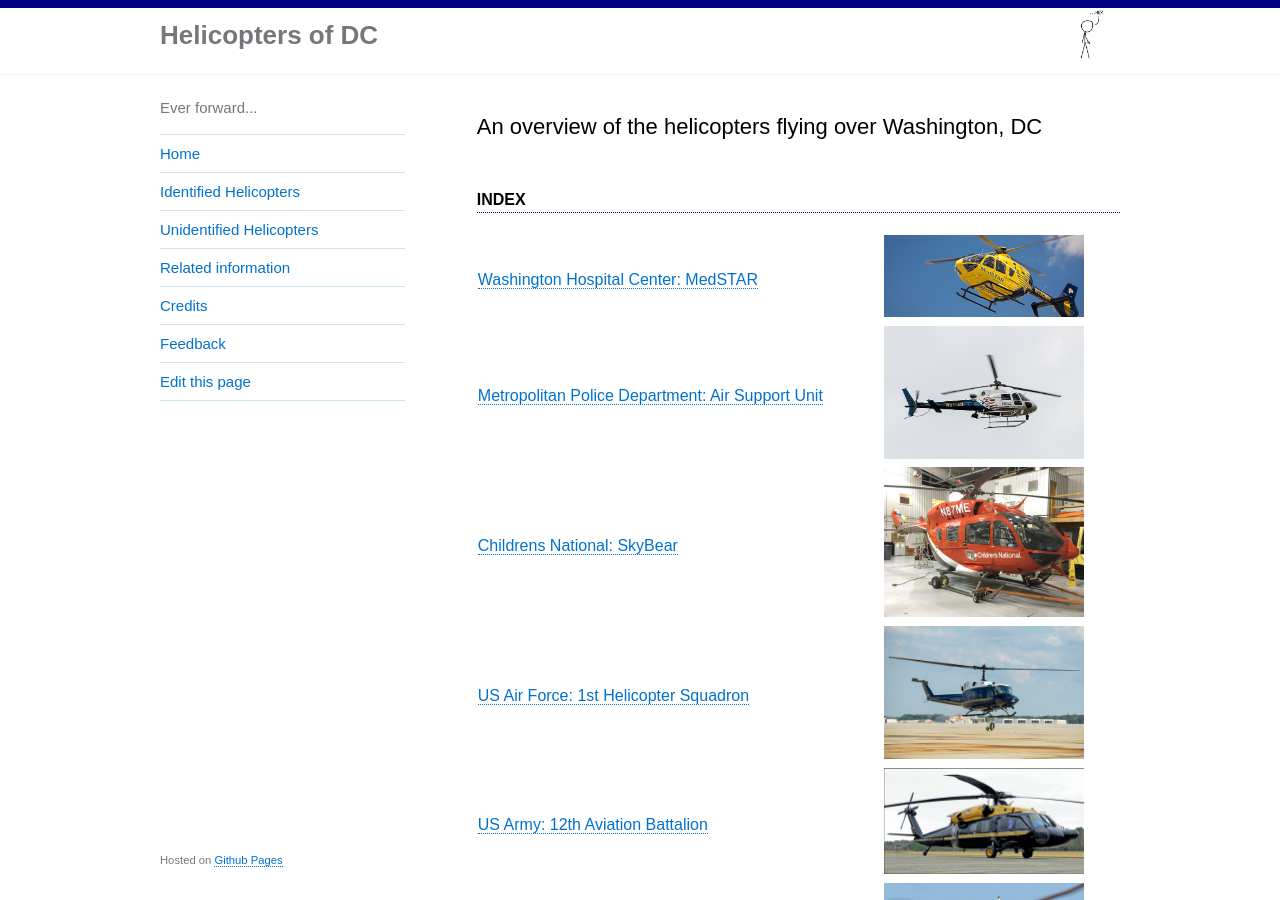
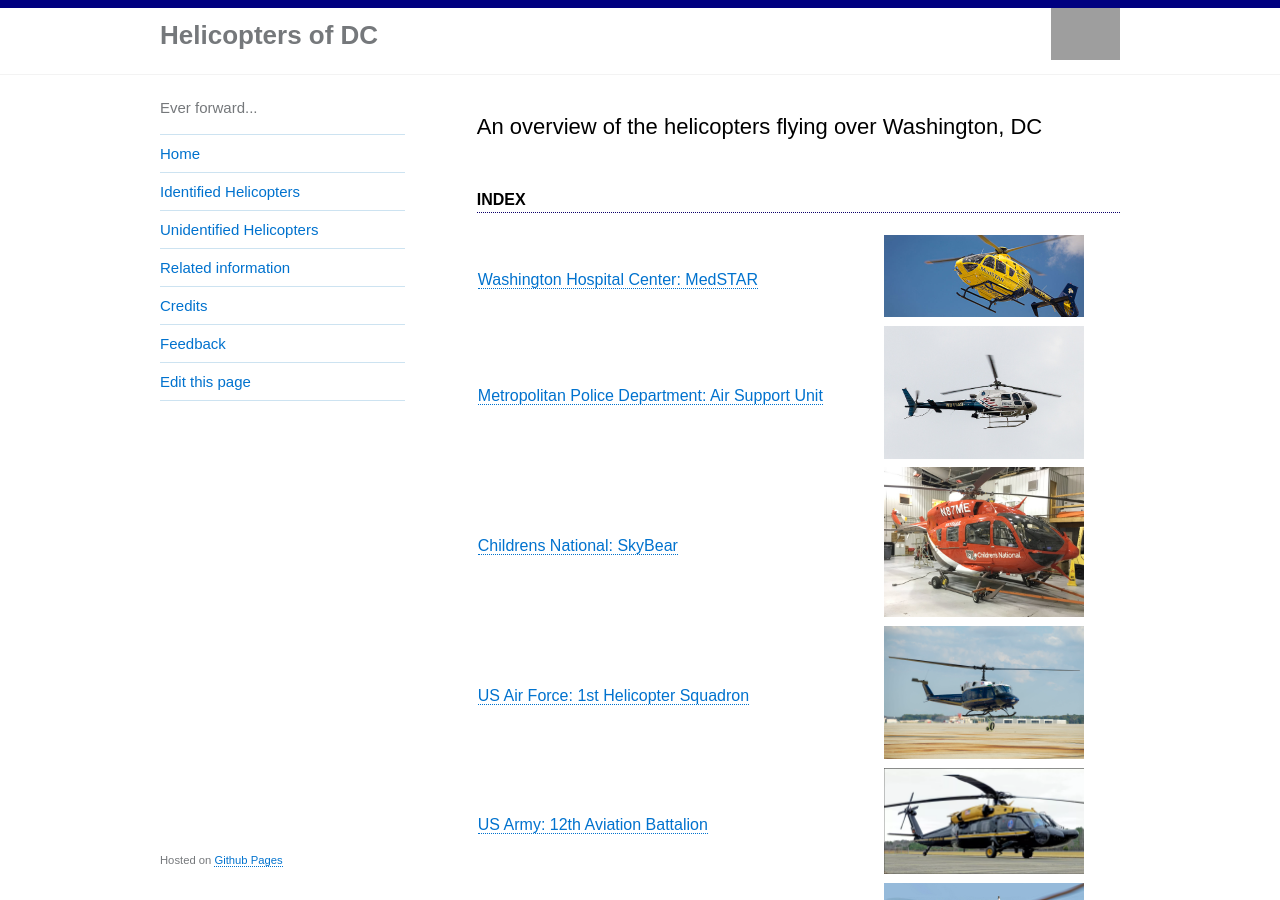
Before and after one commit to gbinal/dc-helicopters, a Jekyll site: the page built from index.md, in a window 1280 px wide and 900 px high. Built offline with Jekyll 4.4.1, drawn with Linux system fonts in a browser that asks for light colours.

Commit message:
updating xkcd image

```diff
--- a/_layouts/default.html
+++ b/_layouts/default.html
@@ -35,7 +35,7 @@
             <!-- This should be a configurable item in data/ -->
 
             <a href="https://xkcd.com/1972/" class="title-link">
-                <img height="52" src="https://helicoptersofdc.com/assets/img/xkcd_logo.png" alt="Inspiration">
+                <img height="52" src="https://helicoptersofdc.com/assets/img/xkcd_homage.png" alt="Inspiration" title="Inspiration" target="_blank">
             </a>
         </div>
       </div>
```
